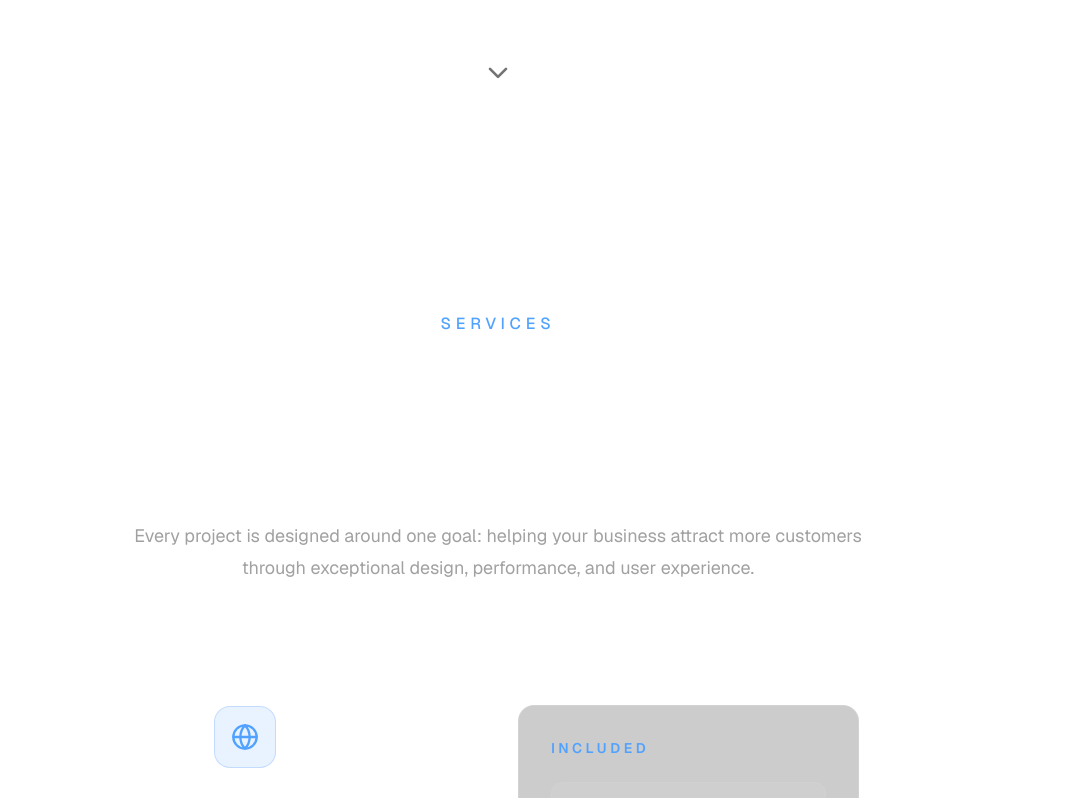
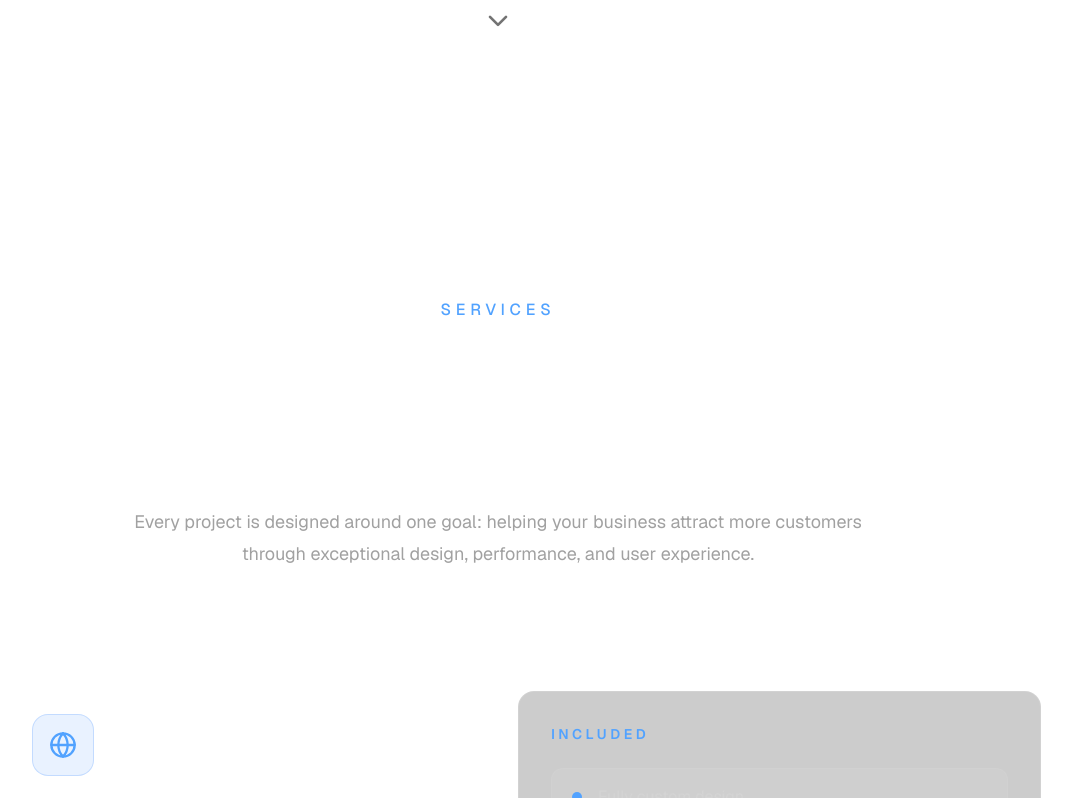
Before and after one commit to andrevandycs/Mercier-Growth-Labs, a Next.js app: page / in a window 1280 px wide. Shown: the part 815-1613 px from the top of the page, without its empty margins (142-1214 px from the left). Built offline with nearby package versions, Linux system fonts and the light colour scheme.

Commit message:
Fix width issue

```diff
--- a/src/app/page.tsx
+++ b/src/app/page.tsx
@@ -16,7 +16,7 @@ export default function Home() {
 
       <Navbar />
 
-      <main className="mx-auto flex max-w-225 flex-col gap-30 px-6 pt-20 font-sans">
+      <main className="mx-auto flex w-full max-w-7xl flex-col gap-30 px-4 pt-20 font-sans sm:px-6 lg:px-8">
         <Hero />
         <Services />
         <FeaturedWork />
```
